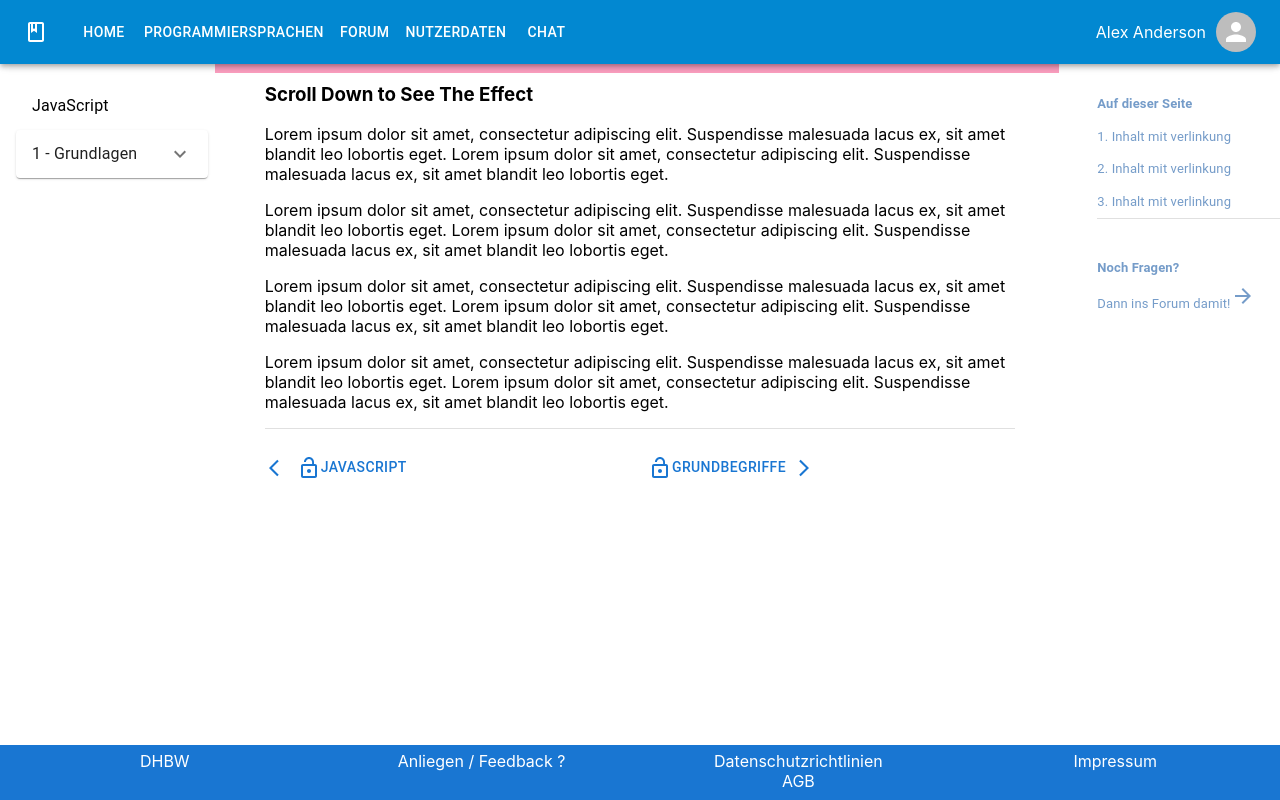
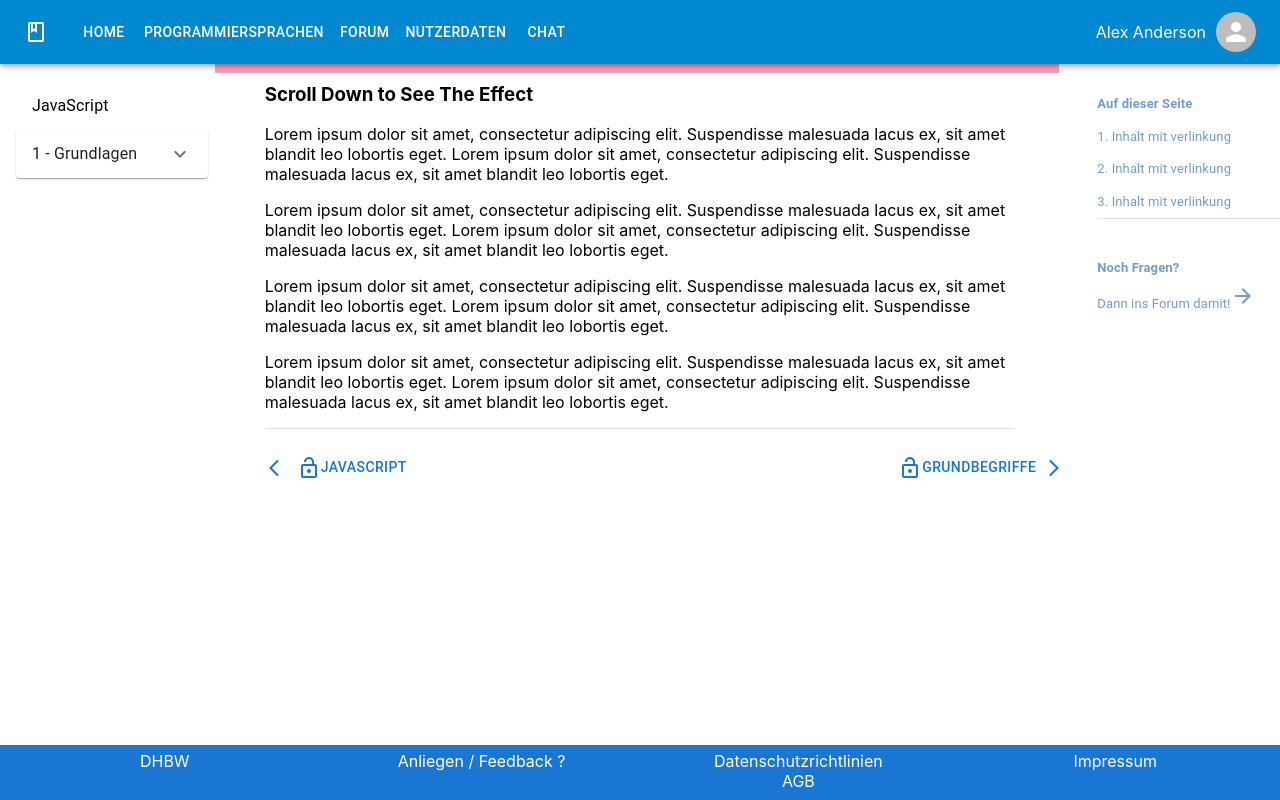
Before and after one commit to sakulklk/Lernmanagement, a Next.js app: page /JSK1 in a window 1280 px wide. Built offline with nearby package versions, Linux system fonts and the light colour scheme.

Commit message:
1 file modified

```diff
--- a/components/inhalt/K1/inhaltJSK1.js
+++ b/components/inhalt/K1/inhaltJSK1.js
@@ -52,16 +52,16 @@ export default function Sidemenu() {
         </p>
         <Divider />
         <br />
-        <Grid container justifyContent="flex-end">
-          <Grid item xs={6} justifyContent="flex-start">
-            <a href="/JSK1">
+        <Grid container>
+          <Grid item sm={8} md={8} lg={10}>
+            <a href="/uebersichtJS">
               <Button variant="text" startIcon={<ArrowBackIosIcon />}>
                 <LockOpenIcon></LockOpenIcon> JavaScript
               </Button>
             </a>
           </Grid>
-          <Grid item xs={6} justifyContent="flex-end">
-            <a href="/JSK1">
+          <Grid item sm={4} md={4} lg={2}>
+            <a href="/Grundbegriffe">
               <Button variant="text" endIcon={<ArrowForwardIosIcon />}>
                 <LockOpenIcon></LockOpenIcon> Grundbegriffe
               </Button>
```
